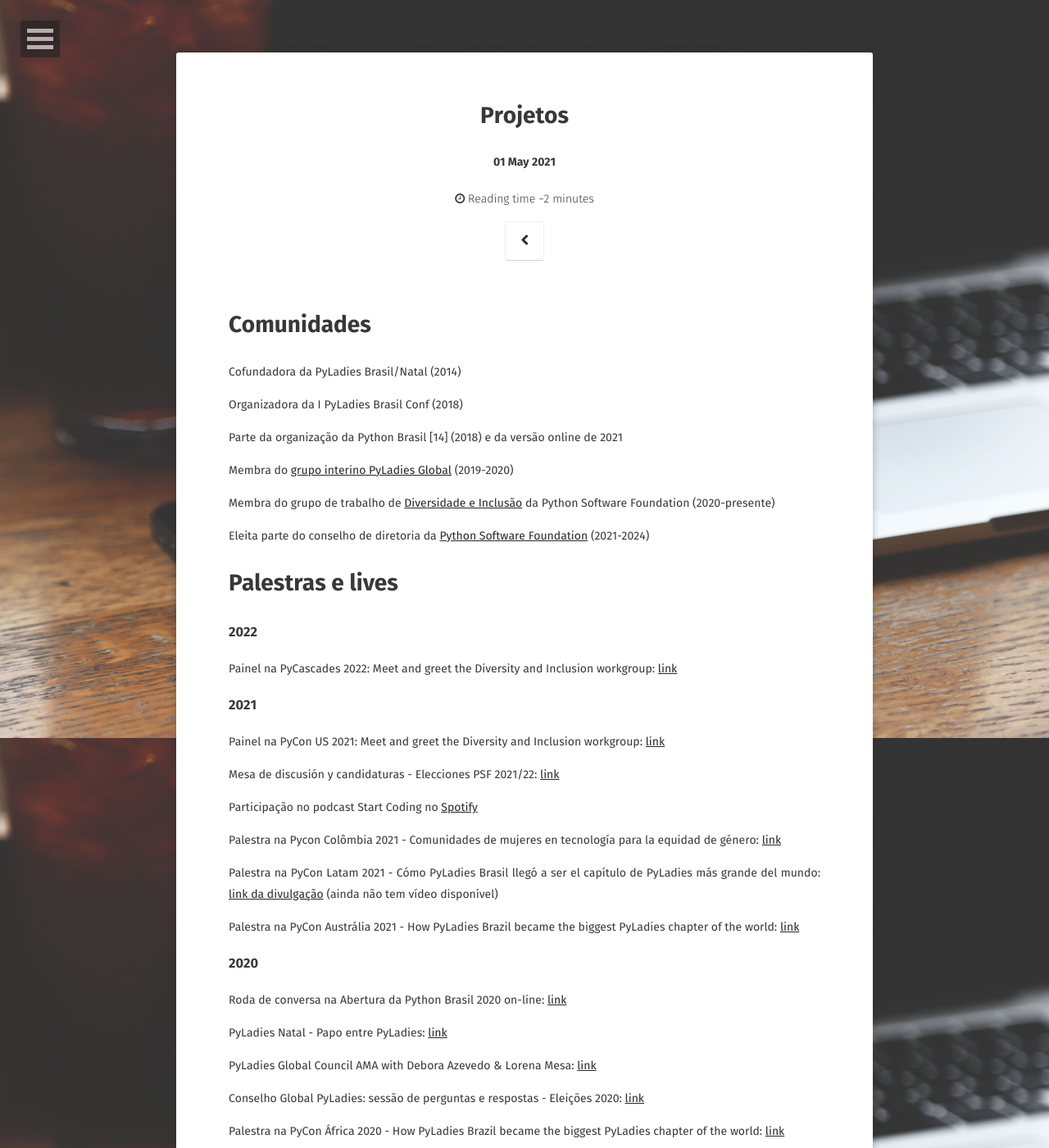
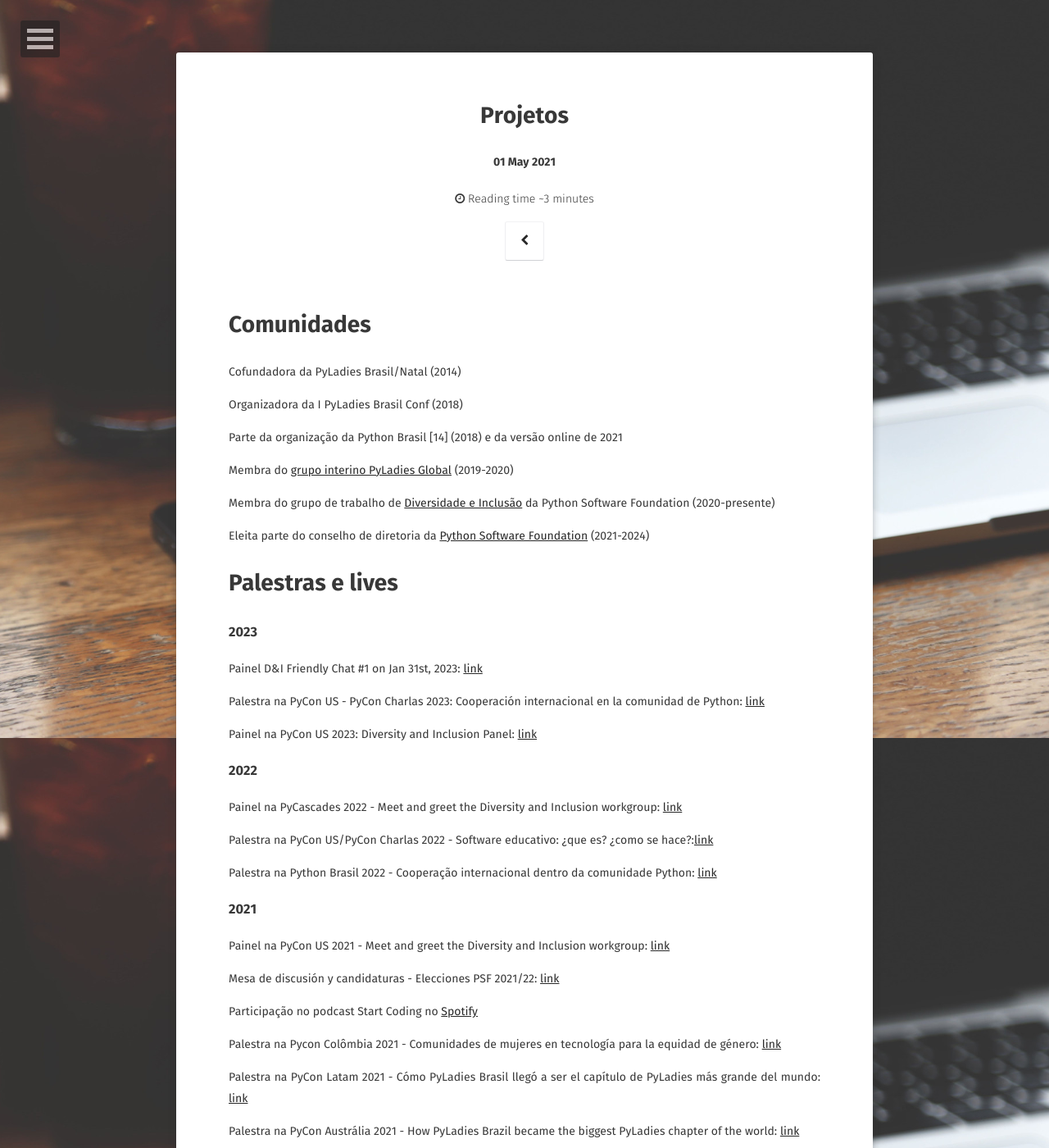
Before and after one commit to deboraazevedo/deboraazevedo.github.io, a Jekyll site: the page built from _posts/2021-05-01-projects.md, in a window 1280 px wide and 1400 px high. Shown: the whole window at 82% size. Built offline with Jekyll 4.4.1, drawn with Linux system fonts in a browser that asks for light colours; some web fonts are replaced; comment, search, counter and statistics services are not loaded.

Commit message:
adding events from 2023

```diff
--- a/_posts/2021-05-01-projects.md
+++ b/_posts/2021-05-01-projects.md
@@ -23,13 +23,24 @@ Eleita parte do conselho de diretoria da [Python Software Foundation](https://ww
 
 # Palestras e lives
 
+### 2023
+Painel D&I Friendly Chat #1 on Jan 31st, 2023: [link](https://www.youtube.com/watch?v=qGHq33Qr2RQ)
+
+Palestra na PyCon US - PyCon Charlas 2023: Cooperación internacional en la comunidad de Python: [link](https://www.youtube.com/watch?v=AMe1cPyJ4hE&t=229s&pp=ygUUcHljb24gZGVib3JhIGF6ZXZlZG8%3D)
+
+Painel na PyCon US 2023: Diversity and Inclusion Panel: [link](https://www.youtube.com/watch?v=RkvCK4fDSnQ)
+
 
 ### 2022
-Painel na PyCascades 2022: Meet and greet the Diversity and Inclusion workgroup: [link](https://www.youtube.com/watch?v=XjQ-m8XsK0Q)
+Painel na PyCascades 2022 - Meet and greet the Diversity and Inclusion workgroup: [link](https://www.youtube.com/watch?v=XjQ-m8XsK0Q)
+
+Palestra na PyCon US/PyCon Charlas 2022 - Software educativo: ¿que es? ¿como se hace?:[link](https://www.youtube.com/watch?v=49MuQkgYiBs)
+
+Palestra na Python Brasil 2022 - Cooperação internacional dentro da comunidade Python: [link](https://www.youtube.com/watch?v=dd8Spona1_0)
 
 ### 2021
 
-Painel na PyCon US 2021: Meet and greet the Diversity and Inclusion workgroup: [link](https://us.pycon.org/2021/events/diversity-inclusion/)
+Painel na PyCon US 2021 - Meet and greet the Diversity and Inclusion workgroup: [link](https://us.pycon.org/2021/events/diversity-inclusion/)
 
 Mesa de discusión y candidaturas - Elecciones PSF 2021/22: [link](https://www.youtube.com/watch?v=qFG2WrUhEm8)
 
@@ -37,7 +48,7 @@ Participação no podcast Start Coding no [Spotify](https://open.spotify.com/epi
 
 Palestra na Pycon Colômbia 2021 - Comunidades de mujeres en tecnología para la equidad de género: [link](https://www.youtube.com/watch?v=CwN30o0df60&t=587s)
 
-Palestra na PyCon Latam 2021 -  Cómo PyLadies Brasil llegó a ser el capítulo de PyLadies más grande del mundo: [link da divulgação](https://twitter.com/PyLatam/status/1427362267721605124) (ainda não tem vídeo disponível)
+Palestra na PyCon Latam 2021 -  Cómo PyLadies Brasil llegó a ser el capítulo de PyLadies más grande del mundo: [link](https://www.youtube.com/watch?v=sEcONPRDDhU)
 
 Palestra na PyCon Austrália 2021 - How PyLadies Brazil became the biggest PyLadies chapter of the world: [link](https://www.youtube.com/watch?v=uPGm5sZlkaA&t=1593s)
 
```
